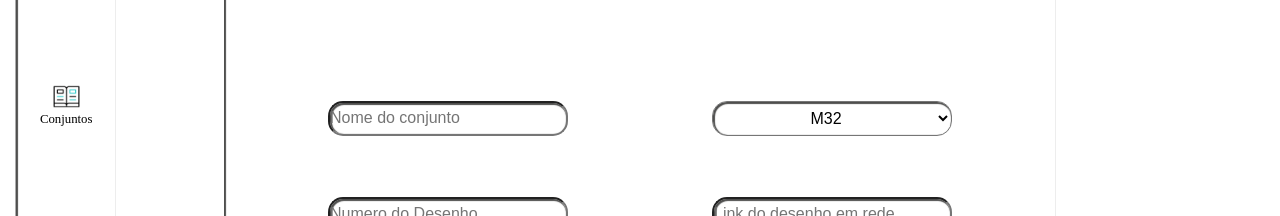
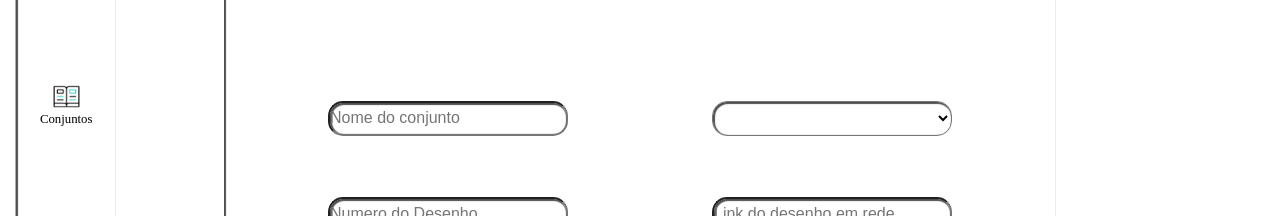
Before and after one commit to FabricioMSilva/ProjectGR, a Next.js app: page /PaginaCadastro in a window 1280 px wide. Shown: the part 226-442 px from the top of the page. Built offline with nearby package versions, Linux system fonts and the light colour scheme.

Commit message:
fim de domingo

```diff
--- a/components/cadastro.jsx
+++ b/components/cadastro.jsx
@@ -1,9 +1,8 @@
 import { useState } from 'react'
 import style from '../styles/cadastro.module.css'
-
-import InputMaq from '../components/inputMaq'
-
+import Axios from 'axios';
 export default function Cadastro(todos) {
+    const url = '/api/ListaConjuntos'
 
     const [dadosForm, setdadosForm] = useState({
         id: '',
@@ -13,45 +12,65 @@ export default function Cadastro(todos) {
         LinkDesenho: '',
         LinkFoto: ''
     })
-    const onChangeInput = e => setdadosForm(
-        { ...dadosForm, [e.target.name]: e.target.value })
-    const enviarConjunto = async e => {
-        e.preventDefault()
-        console.log(dadosForm.LinkDesenho)
+    const Controlado = (e) => {
+        const name = e.currentTarget.name
+        const value = e.currentTarget.value
+
+        setdadosForm((old) => ({
+            ...old,
+            [name]: value
+        }))
+
+    }
+    const submit = (e)=>{
+
+
+
 
      }
 
+
     return (
-
         <div className={style.Avo}>
-
             <div className={style.Title}>
                 <h1 className={style.titulo}>Cadastro de Conjunto</h1>
             </div>
             <div className={style.Pai}>
-
                 <div className={style.TioAlto}>
-
                     <div className={style.TioBaixo}>
-
                         <div className={style.contentPai}>
                             <div className={style.contentFilho}>
-
                                 <input className={style.inputs}
                                     type="text"
                                     name="Conjunto"
-                                        id={dadosForm.id}
+                                    id={1}
                                     placeholder='Nome do conjunto'
                                     value={dadosForm.Conjunto}
-                                        onChange={onChangeInput}
+                                    onChange={Controlado}
                                     key={""}
                                 />
                             </div>
+                            <div className={style.contentFilho}>
+                                <select
+                                    name="Maquina"
+                                    id={''}
+                                    className={style.inputs}
+                                    defaultValue={'Maquina'}
+                                    value={dadosForm.Maquina}
+                                    onChange={Controlado}
+                                >
+                                    <option id='' value=""></option>
+                                    <option id='' value="M32">M32</option>
+                                    <option id='' value="M40">M40</option>
+                                    <option id='' value="M661">M661</option>
+                                    <option id='' value="M48">M48</option>
+                                    <option id='' value="M641">M641</option>
+                                    <option id='' value="M536">M536</option>
+                                    <option id='' value="M556">M556</option>
+                                    <option id='' value="OZCAMS">OZCAMS</option>
 
 
-
-                                <div className={style.contentFilho}>
-                                    <InputMaq />
+                                </select>
                             </div>
                             <div className={style.contentFilho}>
 
@@ -59,9 +78,8 @@ export default function Cadastro(todos) {
                                     type="text"
                                     name="Desenho"
                                     placeholder='Numero do Desenho'
-                                        id=""
                                     value={dadosForm.Desenho}
-                                        onChange={onChangeInput}
+                                    onChange={Controlado}
                                     key={""}
                                 />
                             </div>
@@ -73,7 +91,7 @@ export default function Cadastro(todos) {
                                     placeholder='Link do desenho em rede'
                                     id={dadosForm.id}
                                     value={dadosForm.LinkDesenho}
-                                        onChange={onChangeInput}
+                                    onChange={Controlado}
                                     key={""}
                                 />
                             </div>
@@ -85,12 +103,12 @@ export default function Cadastro(todos) {
                                     placeholder='Link da foto na rede'
                                     id={dadosForm.id}
                                     value={dadosForm.LinkFoto}
-                                        onChange={onChangeInput}
+                                    onChange={Controlado}
                                     key={""}
                                 />
                             </div>
                             <div className={style.contentFilho}>
-                                    <button type="submit" onClick={enviarConjunto} className={style.btnCad}>Enviar</button>
+                                <button type="submit" onClick={''} className={style.btnCad}>Enviar</button>
                             </div>
                         </div>
                     </div>
--- a/package.json
+++ b/package.json
@@ -12,6 +12,7 @@
     "@types/node": "18.15.11",
     "@types/react": "18.0.31",
     "@types/react-dom": "18.0.11",
+    "axios": "^1.4.0",
     "bootstrap": "^5.2.3",
     "eslint": "8.37.0",
     "eslint-config-next": "13.2.4",
```
Also changed, not shown: pages/index.tsx (+1 -9 lines), 2 other files (tests, documents, lock files or other folders). Lines whose indentation alone changed are shown as unchanged.
